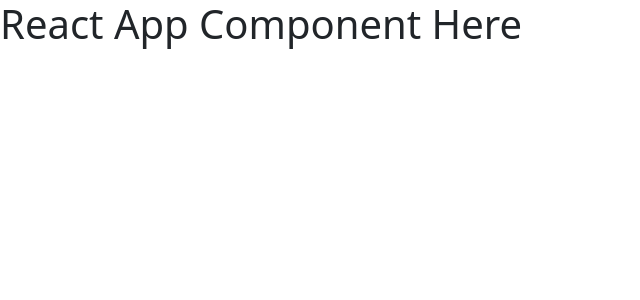
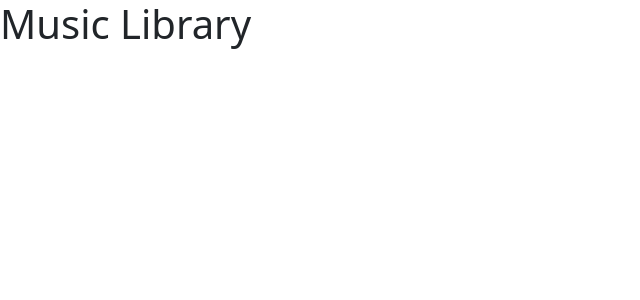
Before and after one commit to allythiel/musicLibrary, a React (Create React App) app in the folder music_library/: page / in a window 1280 px wide. Shown: the top 300 px of the page, without its empty margins (0-640 px from the left). Built offline with nearby package versions, Linux system fonts and the light colour scheme.

Commit message:
Add Nav Bar Function

```diff
--- a/music_library/src/Components/NavigationBar/navigationBar.jsx
+++ b/music_library/src/Components/NavigationBar/navigationBar.jsx
@@ -0,0 +1,15 @@
+import React from 'react';
+
+function NavBar(props) {
+    return(
+        <div className="row row-spacer">
+            <div className="col-md-12" style={{padding: 0}}>
+                <div>
+                    <h1>Music Library</h1>
+                </div>
+            </div>
+        </div>
+    );
+}
+
+export default NavBar;
--- a/music_library/src/Components/app.jsx
+++ b/music_library/src/Components/app.jsx
@@ -1,10 +1,13 @@
 import React, { Component } from 'react';
+import NavBar from './NavigationBar/navigationBar';
 
 class App extends Component {
     state = {  }
     render() {
         return (
-            <h1>React App Component Here</h1>
+            <div className="container-fluid">
+                <NavBar />
+            </div>
         )
     }
 }
```
